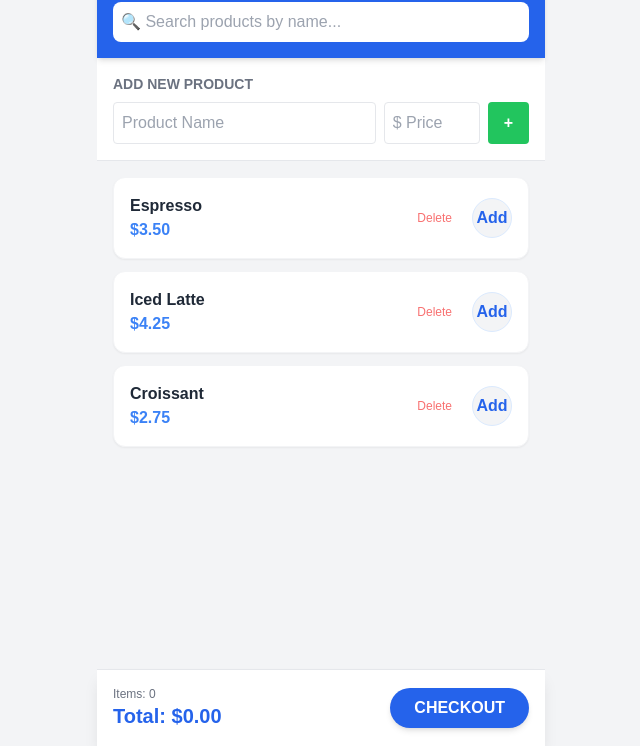
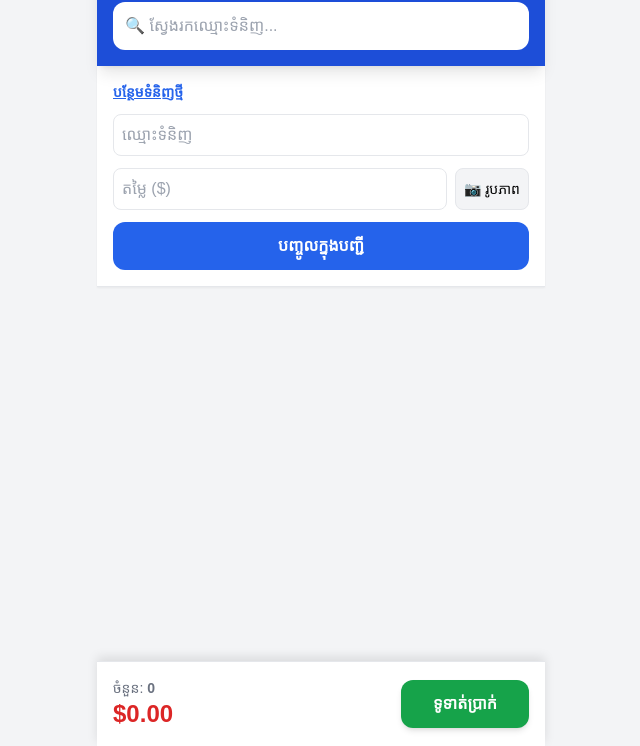
Before and after one commit to rathana-pvs/website, a plain HTML site: page index.html in a window 1280 px wide. Shown: the part 54-800 px from the top of the page, without its empty margins (319-959 px from the left). Drawn offline with nearby package versions, Linux system fonts and the light colour scheme; a web font is replaced by a local one.

Commit message:
Update index.html

```diff
--- a/index.html
+++ b/index.html
@@ -1,54 +1,70 @@
 <!DOCTYPE html>
-<html lang="en">
+<html lang="km">
 <head>
     <meta charset="UTF-8">
     <meta name="viewport" content="width=device-width, initial-scale=1.0">
-    <title>Mobile POS</title>
+    <title>ប្រព័ន្ធលក់ទំនិញ (POS)</title>
     <script src="https://cdn.tailwindcss.com"></script>
+    <link href="https://fonts.googleapis.com/css2?family=Kantumruy+Pro:wght@400;700&display=swap" rel="stylesheet">
     <style>
-        body { background-color: #f3f4f6; font-family: sans-serif; }
-        .product-card { transition: transform 0.1s; }
-        .product-card:active { transform: scale(0.95); }
+        body { background-color: #f3f4f6; font-family: 'Kantumruy Pro', sans-serif; }
+        .img-preview { width: 60px; height: 60px; object-fit: cover; border-radius: 8px; }
     </style>
 </head>
-<body class="max-w-md mx-auto min-h-screen pb-20">
+<body class="max-w-md mx-auto min-h-screen pb-32">
 
-    <header class="bg-blue-600 text-white p-4 sticky top-0 z-10 shadow-md">
-        <h1 class="text-xl font-bold mb-3">Mobile POS</h1>
+    <header class="bg-blue-700 text-white p-4 sticky top-0 z-10 shadow-lg">
+        <h1 class="text-xl font-bold mb-3 text-center">ប្រព័ន្ធគ្រប់គ្រងការលក់</h1>
         <input type="text" id="searchInput" onkeyup="filterProducts()"
-               placeholder="🔍 Search products by name..."
-               class="w-full p-2 rounded-lg text-black outline-none focus:ring-2 focus:ring-blue-300">
+               placeholder="🔍 ស្វែងរកឈ្មោះទំនិញ..."
+               class="w-full p-3 rounded-xl text-black outline-none focus:ring-2 focus:ring-yellow-400">
     </header>
 
-    <section class="p-4 bg-white border-b">
-        <h2 class="text-sm font-semibold text-gray-500 uppercase mb-2">Add New Product</h2>
-        <div class="flex gap-2">
-            <input type="text" id="newName" placeholder="Product Name" class="flex-1 border p-2 rounded">
-            <input type="number" id="newPrice" placeholder="$ Price" class="w-24 border p-2 rounded">
-            <button onclick="addProduct()" class="bg-green-500 text-white px-4 py-2 rounded font-bold">+</button>
+    <section class="p-4 bg-white border-b shadow-sm">
+        <h2 class="text-sm font-bold text-blue-600 mb-3 underline">បន្ថែមទំនិញថ្មី</h2>
+        <div class="space-y-3">
+            <input type="text" id="newName" placeholder="ឈ្មោះទំនិញ" class="w-full border p-2 rounded-lg">
+            <div class="flex gap-2">
+                <input type="number" id="newPrice" placeholder="តម្លៃ ($)" class="flex-1 border p-2 rounded-lg">
+                <label class="bg-gray-100 border p-2 rounded-lg cursor-pointer text-sm flex items-center">
+                    📷 រូបភាព
+                    <input type="file" id="newImage" accept="image/*" class="hidden" onchange="previewImage(this)">
+                </label>
+            </div>
+            <div id="imgPreviewArea" class="hidden text-xs text-green-600 italic">✓ បានជ្រើសរើសរូបភាព</div>
+            <button onclick="addProduct()" class="w-full bg-blue-600 text-white py-3 rounded-xl font-bold hover:bg-blue-800 transition">
+                បញ្ចូលក្នុងបញ្ជី
+            </button>
         </div>
     </section>
 
     <main class="p-4" id="productList">
         </main>
 
-    <footer class="fixed bottom-0 w-full max-w-md bg-white border-t p-4 flex justify-between items-center shadow-lg">
+    <footer class="fixed bottom-0 w-full max-w-md bg-white border-t p-4 flex justify-between items-center shadow-[0_-4px_10px_rgba(0,0,0,0.1)]">
         <div>
-            <p class="text-gray-500 text-xs">Items: <span id="itemCount">0</span></p>
-            <p class="text-xl font-bold text-blue-600">Total: $<span id="totalPrice">0.00</span></p>
+            <p class="text-gray-500 text-sm">ចំនួន: <span id="itemCount" class="font-bold">0</span></p>
+            <p class="text-2xl font-bold text-red-600">$<span id="totalPrice">0.00</span></p>
         </div>
-        <button class="bg-blue-600 text-white px-6 py-2 rounded-full font-bold shadow-md active:bg-blue-700">
-            CHECKOUT
+        <button class="bg-green-600 text-white px-8 py-3 rounded-xl font-bold shadow-md active:scale-95 transition">
+            ទូទាត់ប្រាក់
         </button>
     </footer>
 
     <script>
-        // Load data from LocalStorage or use defaults
-        let products = JSON.parse(localStorage.getItem('pos_products')) || [
-            { id: 1, name: "Espresso", price: 3.50 },
-            { id: 2, name: "Iced Latte", price: 4.25 },
-            { id: 3, name: "Croissant", price: 2.75 }
-        ];
+        let products = JSON.parse(localStorage.getItem('kh_pos_products')) || [];
+        let currentBase64Image = "";
+
+        // Function to convert image to Base64
+        function previewImage(input) {
+            const file = input.files[0];
+            const reader = new FileReader();
+            reader.onloadend = function() {
+                currentBase64Image = reader.result;
+                document.getElementById('imgPreviewArea').classList.remove('hidden');
+            }
+            if (file) { reader.readAsDataURL(file); }
+        }
 
         function renderProducts(data = products) {
             const list = document.getElementById('productList');
@@ -56,15 +72,16 @@
 
             data.forEach(product => {
                 const div = document.createElement('div');
-                div.className = "product-card bg-white p-4 rounded-xl shadow-sm mb-3 flex justify-between items-center border border-gray-100";
+                div.className = "bg-white p-3 rounded-xl shadow-sm mb-3 flex items-center border border-gray-100";
                 div.innerHTML = `
-                    <div>
+                    <img src="${product.image || 'https://via.placeholder.com/60'}" class="img-preview mr-3">
+                    <div class="flex-1">
                         <h3 class="font-bold text-gray-800">${product.name}</h3>
-                        <p class="text-blue-500 font-semibold">$${product.price.toFixed(2)}</p>
+                        <p class="text-blue-600 font-bold">$${product.price.toFixed(2)}</p>
                     </div>
-                    <div class="flex items-center gap-3">
-                        <button onclick="deleteProduct(${product.id})" class="text-red-400 text-xs mr-2">Delete</button>
-                        <button onclick="addToCart(${product.price})" class="bg-gray-100 text-blue-600 w-10 h-10 rounded-full font-bold border border-blue-100">Add</button>
+                    <div class="flex flex-col gap-2">
+                        <button onclick="addToCart(${product.price})" class="bg-blue-50 text-blue-600 px-3 py-1 rounded-lg font-bold border border-blue-200">ទិញ</button>
+                        <button onclick="deleteProduct(${product.id})" class="text-red-400 text-xs text-center">លុប</button>
                     </div>
                 `;
                 list.appendChild(div);
@@ -76,13 +93,23 @@
             const price = parseFloat(document.getElementById('newPrice').value);
 
             if (name && price) {
-                const newProd = { id: Date.now(), name, price };
+                const newProd = {
+                    id: Date.now(),
+                    name: name,
+                    price: price,
+                    image: currentBase64Image
+                };
                 products.push(newProd);
                 saveAndRender();
+
+                // Reset fields
                 document.getElementById('newName').value = '';
                 document.getElementById('newPrice').value = '';
+                document.getElementById('newImage').value = '';
+                document.getElementById('imgPreviewArea').classList.add('hidden');
+                currentBase64Image = "";
             } else {
-                alert("Please enter both name and price!");
+                alert("សូមបញ្ចូលឈ្មោះ និងតម្លៃទំនិញ!");
             }
         }
 
@@ -93,16 +120,17 @@
         }
 
         function deleteProduct(id) {
-            products = products.filter(p => p.id !== id);
-            saveAndRender();
+            if(confirm("តើអ្នកប្រាកដថាចង់លុបឬ?")) {
+                products = products.filter(p => p.id !== id);
+                saveAndRender();
+            }
         }
 
         function saveAndRender() {
-            localStorage.setItem('pos_products', JSON.stringify(products));
+            localStorage.setItem('kh_pos_products', JSON.stringify(products));
             renderProducts();
         }
 
-        // Cart Logic (Simplistic for UI Demo)
         let total = 0;
         let count = 0;
         function addToCart(price) {
@@ -112,7 +140,6 @@
             document.getElementById('itemCount').innerText = count;
         }
 
-        // Initial Load
         renderProducts();
     </script>
 </body>
```
